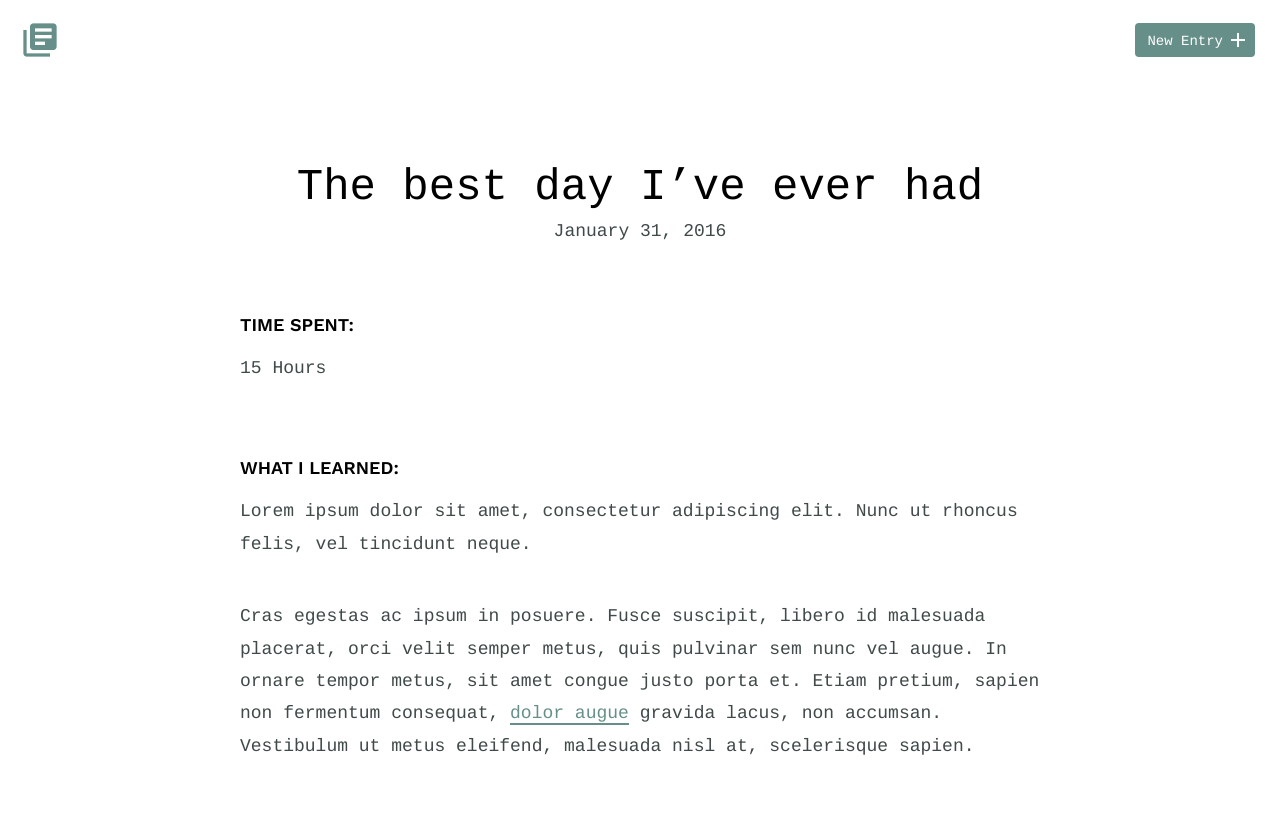
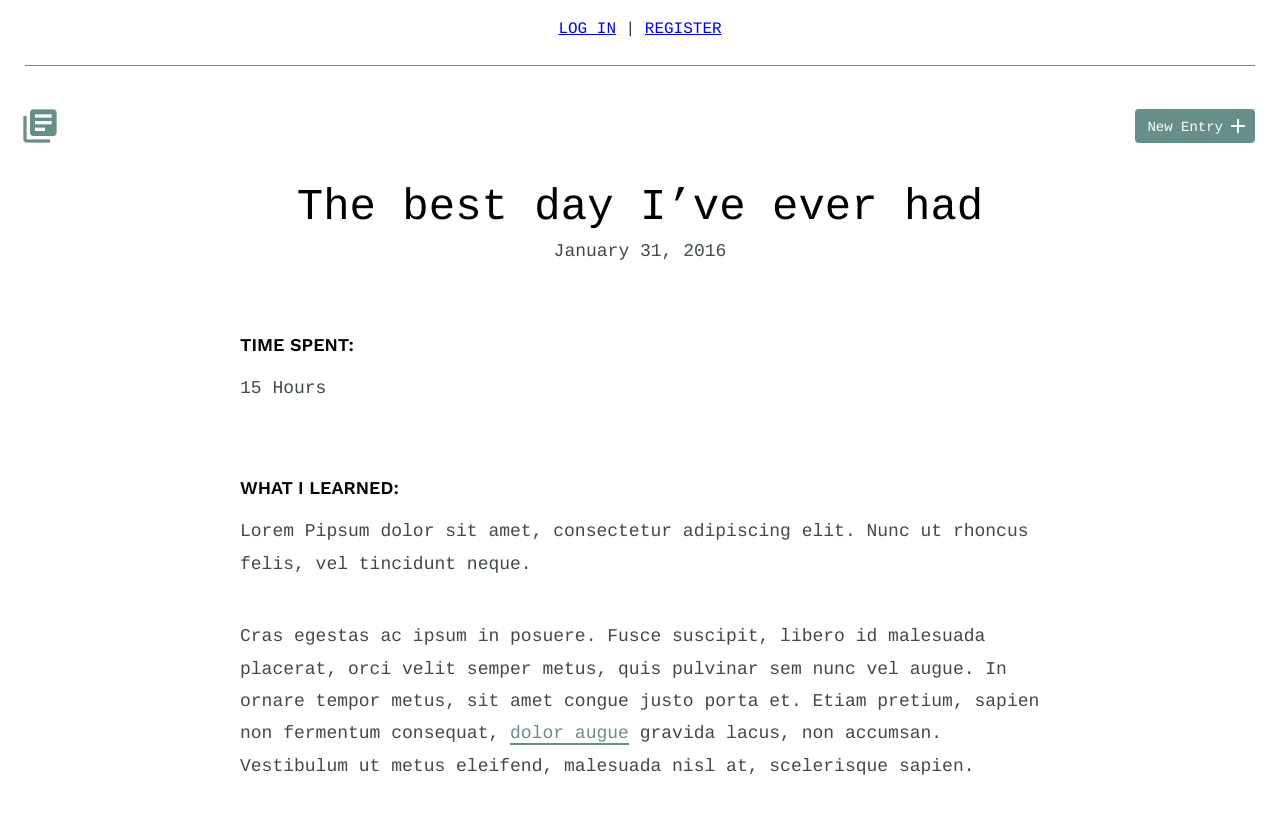
Before and after one commit to gidsey/project_05, a Python web app: template templates/detail.html in a window 1280 px wide. Shown: the top 820 px of the page. Run offline with Jinja, Linux system fonts and the light colour scheme; the template is opened without the code that fills it, so the values that code supplies are empty.

Commit message:
detail page css

```diff
--- a/templates/detail.html
+++ b/templates/detail.html
@@ -7,15 +7,35 @@
         <link href="https://fonts.googleapis.com/css?family=Cousine:400" rel="stylesheet" type="text/css">
         <link href="https://fonts.googleapis.com/css?family=Work+Sans:600" rel="stylesheet" type="text/css">
         <link href="https://fonts.googleapis.com/icon?family=Material+Icons" rel="stylesheet">
-        <link rel="stylesheet" href="static/css/normalize.css">
-        <link rel="stylesheet" href="static/css/site.css">
+        <link rel="stylesheet" href="/static/css/normalize.css">
+        <link rel="stylesheet" href="/static/css/site.css">
     </head>
     <body>
-        <header>
+                <header>
             <div class="container">
                 <div class="site-header">
-                    <a class="logo" href="index.html"><i class="material-icons">library_books</i></a>
-                    <a class="button icon-right" href="new.html"><span>New Entry</span> <i class="material-icons">add</i></a>
+                    <div class="nav">
+                    <div class="flash">
+                    <!-- Flash messages -->
+                     {% with messages = get_flashed_messages(with_categories=True) %}
+                         {% if messages %}
+                             {% for category, message in messages %}
+                            <div class="notification {{category}}">{{ message }}</div>
+                            {% endfor %}
+                        {% endif %}
+                    {% endwith %}
+                    </div>
+                    <!-- Log in/Log out -->
+                    {% if current_user.is_authenticated %}
+                    Welcome {{ current_user.username }}
+                    <a href="{{ url_for('logout') }}">LOG OUT</a>
+                    {% else %}
+                    <a href="{{ url_for('login') }}">LOG IN</a> |
+                    <a href="{{ url_for('register') }}">REGISTER</a>
+                    {% endif %}
+                    </div>
+                    <a class="logo" href="{{ url_for('index') }}"><i class="material-icons">library_books</i></a>
+                    <a class="button icon-right" href="{{ url_for('new') }}"><span>New Entry</span> <i class="material-icons">add</i></a>
                 </div>
             </div>
         </header>
@@ -31,7 +51,7 @@
                         </div>
                         <div class="entry">
                             <h3>What I Learned:</h3>
-                            <p>Lorem ipsum dolor sit amet, consectetur adipiscing elit. Nunc ut rhoncus felis, vel tincidunt neque.</p>
+                            <p>Lorem Pipsum dolor sit amet, consectetur adipiscing elit. Nunc ut rhoncus felis, vel tincidunt neque.</p>
                             <p>Cras egestas ac ipsum in posuere. Fusce suscipit, libero id malesuada placerat, orci velit semper metus, quis pulvinar sem nunc vel augue. In ornare tempor metus, sit amet congue justo porta et. Etiam pretium, sapien non fermentum consequat, <a href="">dolor augue</a> gravida lacus, non accumsan. Vestibulum ut metus eleifend, malesuada nisl at, scelerisque sapien.</p>
                         </div>
                         <div class="entry">
```
Also changed, not shown: app.py (+11 -6 lines).
